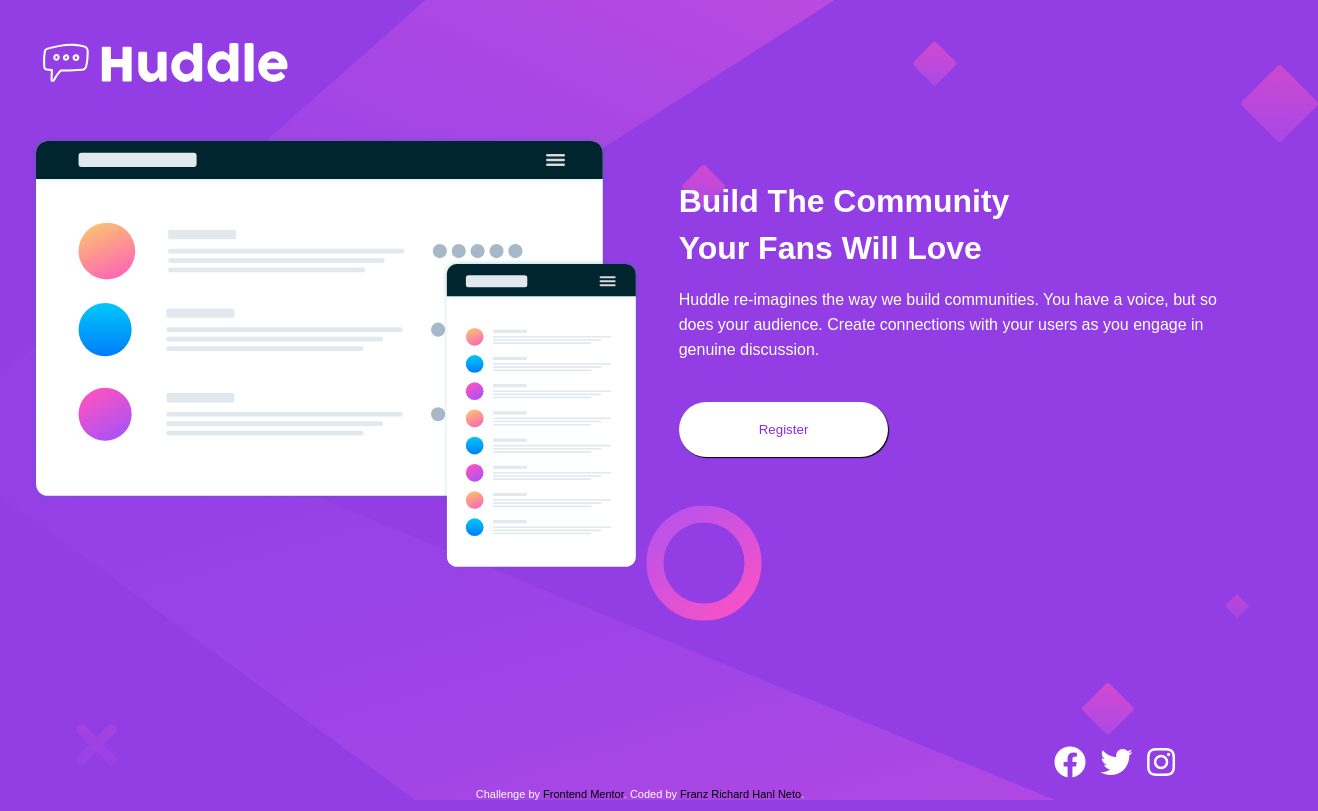
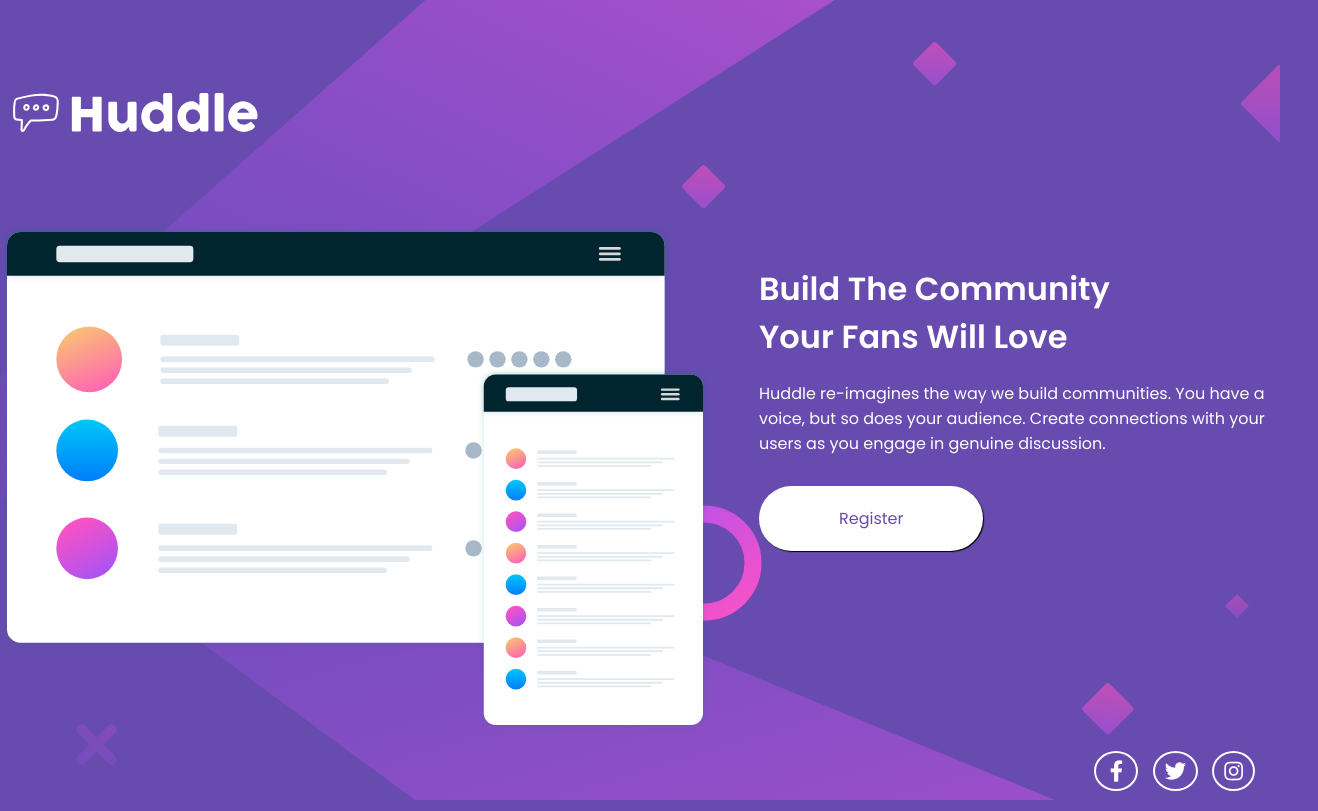
Before and after one commit to franzhanl/quest-html-css, a plain HTML site: page index.html in a window 1280 px wide. Shown: the whole page, 1318 px wide, since content can reach past the window. Drawn offline with Linux system fonts and the light colour scheme.

Commit message:
Fixing layout

```diff
--- a/index.html
+++ b/index.html
@@ -19,24 +19,21 @@
 </head>
 <body>
 
-  <picture class="background-image">
-    <source srcset="src/images/bg-mobile.svg" media="(max-width: 600px)">
-    <img src="src/images/bg-desktop.svg">
-  </picture>
+  <div class="container">
 
+    <div class="content">
       <header class="header">
         <img src="src/images/logo.svg" alt="">
       </header>
 
-  <div class="content">
+      <main class="main">
+        <img  class="image" src="src/images/illustration-mockups.svg" alt="Imagem de uma pagina web e mobile">
 
-    <section >
-      <img class="image" src="src/images/illustration-mockups.svg" alt="">
-    </section>
-
-    <main class="introduction">
-      <h1>Build The Community </h1>
-      <h1>Your Fans Will Love</h1>
+        <div class="introduction">
+          <h1>
+            <div>Build The Community </div>
+            <div>Your Fans Will Love</div>
+          </h1>
 
           <p>Huddle re-imagines the way we build communities. You have a voice, but so does your audience.
             Create connections with your users as you engage in genuine discussion.
@@ -45,27 +42,21 @@
           <div>
             <button class="btn-register">Register</button>
           </div>
+        </div>
+      </main>
 
-
-    </main>
+      <footer class="footer">
+        <div class="social">
+          <a href="#"><i class="fab fa-facebook-f fa-lg"></i></a>
+          <a href="#"><i class="fab fa-twitter fa-lg"></i></a>
+          <a href="#"><i class="fab fa-instagram fa-lg"></i></a>
+        </div>
+      </footer>
+    </div>
   </div>
 
 
 
 
-  <footer class="footer">
-    <div class="social">
-      <a href="#"><i class="fab fa-facebook fa-2x"></i></a>
-      <a href="#"><i class="fab fa-twitter fa-2x"></i></a>
-      <a href="#"><i class="fab fa-instagram fa-2x"></i></a>
-    </div>
-
-    <p class="attribution">
-      Challenge by <a href="https://www.frontendmentor.io?ref=challenge" target="_blank">Frontend Mentor</a>.
-      Coded by <a href="#">Franz Richard Hanl Neto</a>.
-    </p>
-  </footer>
-
-
 </body>
 </html>
--- a/src/css/custom-style.css
+++ b/src/css/custom-style.css
@@ -1,64 +1,60 @@
-body{
-    background-color: rgb(147, 62, 228);
 
+.container{
+    display: flex;
+    flex-direction: column;
+    align-items: center;
+    height: 100%;
 }
 
-.background-image img{
-    top: 0;
-    position: absolute;
-    z-index: -1;
-    width: auto;
+.content{
+    display: flex;
+    flex-direction: column;
+    max-width: 1300px;
     height: 100%;
+    justify-content: space-between;
 }
 
 .header{
     display: flex;
     align-items: center;
-    padding: 30px;
-
+    padding: 80px 0;
 }
 
-.content{
+.main{
     display: flex;
-    padding-left: 30px;
-
+    gap: 50px;
 }
 
 .image{
-    width: 100%;
+    max-width: 100%;
+    height: auto;
 }
 
 .introduction{
     display: flex;
     flex-direction: column;
-    padding: 3% 5% 1% 3%;
-    width: 50%;
-    height: 100%;
-}
-
-.introduction h1, p, div{
-    padding-top: 10px;
+    padding-top: 40px;
 }
 
 .introduction p{
-    margin-top: 10px;
     line-height: 25px;
+    padding-top: 20px;
 }
 
-.introduction .btn-register{
+.btn-register{
     margin-top: 30px;
     padding: 20px 80px;
     background-color: white;
-    color: blueviolet;
+    color: hsl(257, 40%, 49%);
     border-radius: 50px;
     border: none;
     box-shadow: 1px 1px 1px black;
     transition: 0.3s;
-
+    font-size: 16px;
 }
 
-.introduction .btn-register:hover{
-    background-color: rgb(253, 160, 176);
+.btn-register:hover{
+    background-color: hsl(300, 69%, 71%);
     color: white;
     cursor: pointer;
     transition: 0.3s;
@@ -66,50 +62,45 @@ body{
 
 .footer{
     display: flex;
-    flex-direction: column;
-    position: absolute;
-    bottom: 0;
-    width: 100%;
+    justify-content: right;
+    padding: 20px;
 }
 
-.footer .social{
-    text-align: right;
-    padding-right: 100px;
+.social a{
+    padding: 0 5px;
 }
 
-.footer .social a{
-    padding: 5px;
+.social a i{
+    padding: 10px;
+    border: 2px solid #fff;
+    border-radius: 100%;
 }
 
-.footer .social a i:hover{
-    color: rgb(253, 160, 176);
+.fa-facebook-f{
+    width: 20px;
+    text-align: center;
+}
+
+.social a i:hover{
+    color: hsl(300, 69%, 71%);
+    border-color: hsl(300, 69%, 71%);
     transition: 0.3s;
 }
 
-.footer .attribution {
-    font-size: 11px;
-    text-align: center;
- }
-
-.footer .attribution a {
-    color: hsl(228, 45%, 44%);
-    text-decoration: none;
-    color: black;
- }
-
- /* --- MOBILE ---*/
- @media (max-width: 375px) {
-    h1 {
-        font-size: 20px;
+/* 1366x768 */
+@media (max-height: 650px) {
+    .header{
+        padding: 0;
     }
 
-    p {
-        font-size: 15px;
+    .image{
+        height: 400px;
     }
-
-    .background-image img{
-        width: 100%;
-        height: auto;
+}
+ /* --- MOBILE ---*/
+ @media (max-width: 415px) {
+    .header{
+        padding: 40px 0;
     }
 
     .header img{
@@ -117,9 +108,17 @@ body{
     }
 
     .content{
+        width: 85%;
+    }
+
+    .main{
         flex-direction: column;
         align-items: center;
-        padding: 28px;
+    }
+
+    .image{
+        width: 100%;
+        height: auto;
     }
 
     .introduction{
@@ -130,18 +129,16 @@ body{
         line-height: normal;
     }
 
-    .introduction .btn-register{
+    .btn-register{
         padding: 10px 80px;
     }
 
-    .footer .social{
+    .footer{
+        justify-content: center;
+    }
+
+    .social{
         text-align: center;
         padding: 20px;
     }
-
-    .footer .attribution {
-        font-size: 11px;
-        text-align: center;
-     }
-
  }
--- a/src/css/reset.css
+++ b/src/css/reset.css
@@ -1,6 +1,35 @@
+@import url('https://fonts.googleapis.com/css2?family=Poppins:wght@400;600&family=Roboto&display=swap');
+
 *{
     margin: 0;
     padding: 0;
     color: white;
-    font-family: sans-serif;
+    font-family: 'Poppins', sans-serif;
 }
+
+html, body {
+    height: 100%;
+}
+
+body{
+    background-image: url('../images/bg-desktop.svg');
+    background-color: hsl(257, 40%, 49%);
+    background-size: cover;
+    background-repeat: no-repeat;
+}
+
+/* mobile */
+@media (max-width: 415px) {
+    body {
+        background-image: url('../images/bg-mobile.svg');
+        background-size: 100%;
+    }
+
+    h1 {
+        font-size: 28px;
+    }
+
+    p {
+        font-size: 16px;
+    }
+}
```
Lines whose indentation alone changed are shown as unchanged.
